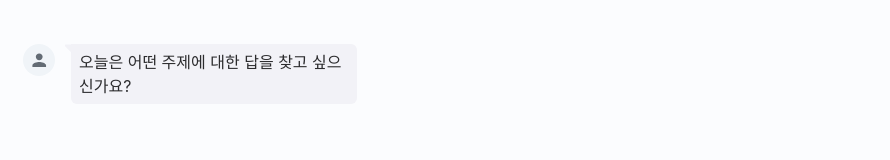
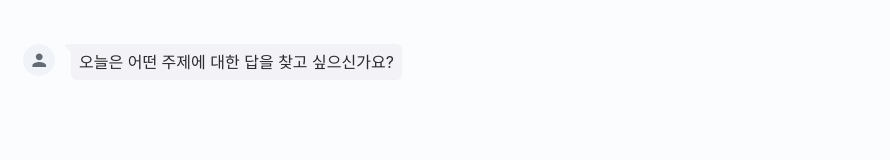
Before and after one commit to Jxxunnn/nextjs-taro-demo, a Next.js app: page /chat in a window 1280 px wide. Shown: the top 160 px of the page, without its empty margins (199-1089 px from the left). Built offline with nearby package versions, Linux system fonts and the light colour scheme.

Commit message:
feat: 말풍선 너비 75%로 조정

```diff
--- a/src/app/chat/_components/ChatList/index.tsx
+++ b/src/app/chat/_components/ChatList/index.tsx
@@ -20,8 +20,8 @@ export default function ChatList({ chatList }: ChatListProps) {
             key={chat.id}
             alignSelf="flex-end"
             maxWidth={{
-              xs: '70%',
-              sm: '40%',
+              xs: '75%',
+              sm: '75%',
             }}
             width="fit-content"
             marginTop={index > 0 && chatList[index - 1].isSender === chat.isSender ? '6px' : '12px'}
@@ -32,8 +32,8 @@ export default function ChatList({ chatList }: ChatListProps) {
           <Box
             key={chat.id}
             maxWidth={{
-              xs: '70%',
-              sm: '40%',
+              xs: '75%',
+              sm: '75%',
             }}
             width="fit-content"
             marginTop={index > 0 && chatList[index - 1].isSender === chat.isSender ? '6px' : '12px'}
```
